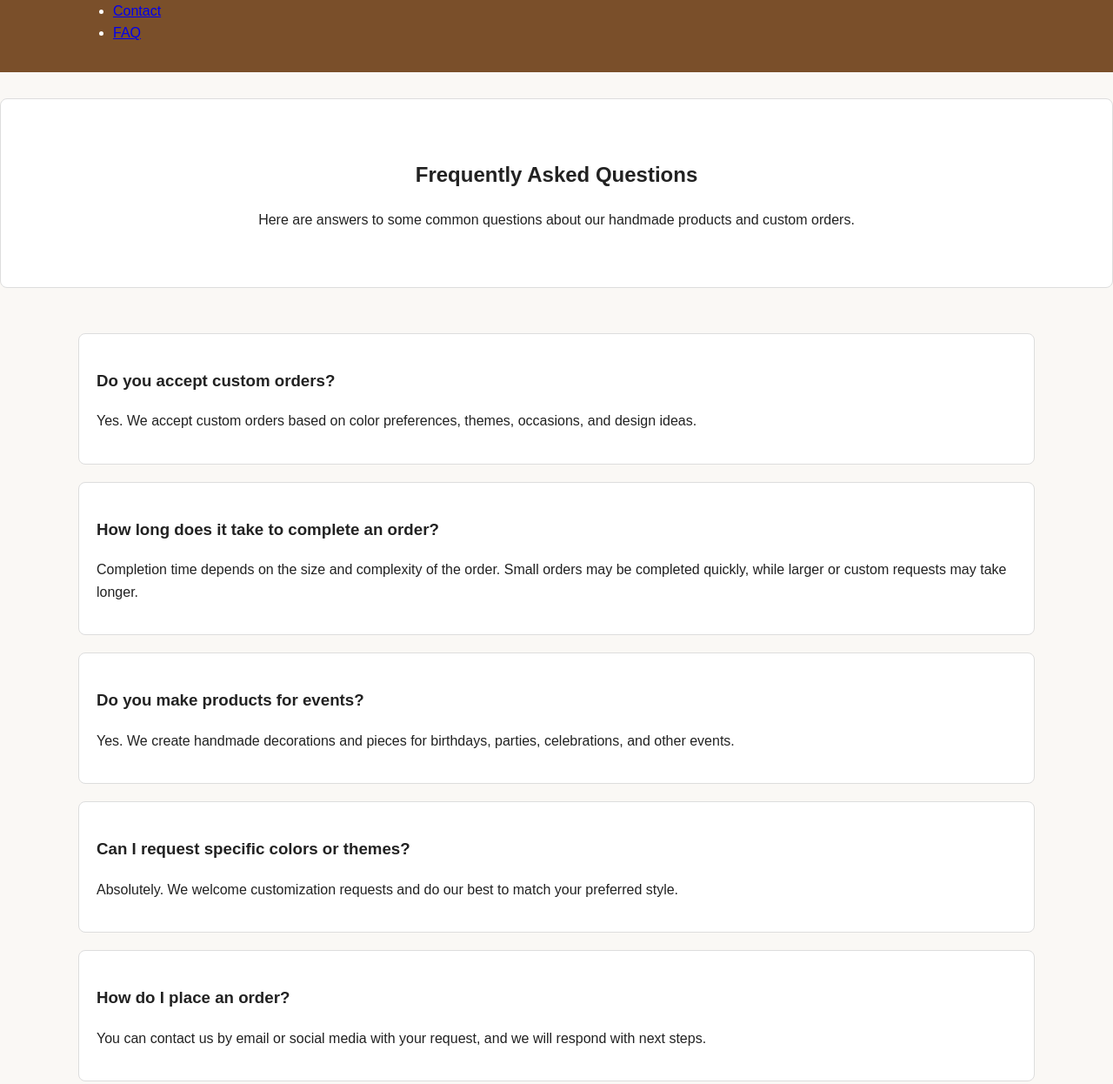
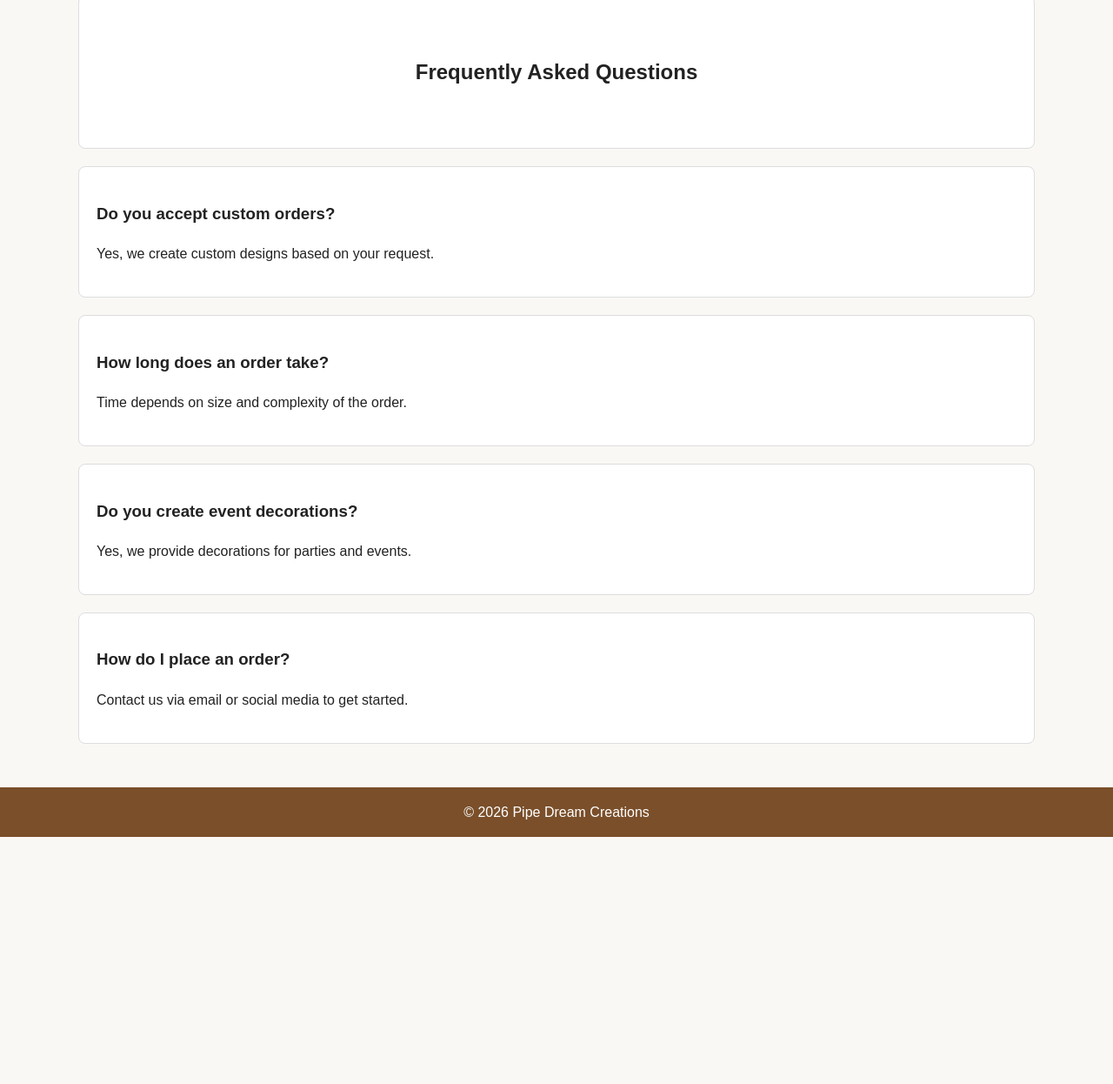
Before and after one commit to ronnelled/Pipe-Dream-Creations, a plain HTML site: page pages/faq.html in a window 1280 px wide. Shown: the part 187-1433 px from the top of the page at 87% size. After the commit the page ends 1149 px from the top, so only its background shows below. Drawn offline with Linux system fonts and the light colour scheme.

Commit message:
Update faq.html

```diff
--- a/pages/faq.html
+++ b/pages/faq.html
@@ -4,82 +4,66 @@
   <meta charset="UTF-8" />
   <meta name="viewport" content="width=device-width, initial-scale=1.0" />
   <title>FAQ | Pipe Dream Creations</title>
-  <meta name="description" content="Frequently asked questions about Pipe Dream Creations, custom orders, shipping, and handmade products." />
   <link rel="stylesheet" href="../Week 5/css/styles.css" />
 </head>
+
 <body>
 <a class="skip-link" href="#main-content">Skip to main content</a>
 
 <header>
   <div class="container">
     <h1>Pipe Dream Creations</h1>
-      <nav aria-label="Main navigation">
-        <ul>
+    <nav>
+      <ul class="nav-list">
         <li><a href="../index.html">Home</a></li>
         <li><a href="about.html">About</a></li>
         <li><a href="products.html">Products</a></li>
         <li><a href="contact.html">Contact</a></li>
-          <li><a href="faq.html" aria-current="page">FAQ</a></li>
+        <li><a href="faq.html">FAQ</a></li>
       </ul>
     </nav>
   </div>
 </header>
 
-  <main id="main-content">
+<main id="main-content" class="container">
+
   <section class="hero">
-      <div class="container">
     <h2>Frequently Asked Questions</h2>
-        <p>
-          Here are answers to some common questions about our handmade products and custom orders.
-        </p>
-      </div>
   </section>
 
-    <section class="content-section">
-      <div class="container">
-        <article class="faq-item">
+  <section>
+
+    <div class="faq-item">
       <h3>Do you accept custom orders?</h3>
-          <p>
-            Yes. We accept custom orders based on color preferences, themes, occasions, and design ideas.
-          </p>
-        </article>
+      <p>Yes, we create custom designs based on your request.</p>
+    </div>
 
-        <article class="faq-item">
-          <h3>How long does it take to complete an order?</h3>
-          <p>
-            Completion time depends on the size and complexity of the order. Small orders may be completed quickly,
-            while larger or custom requests may take longer.
-          </p>
-        </article>
+    <div class="faq-item">
+      <h3>How long does an order take?</h3>
+      <p>Time depends on size and complexity of the order.</p>
+    </div>
 
-        <article class="faq-item">
-          <h3>Do you make products for events?</h3>
-          <p>
-            Yes. We create handmade decorations and pieces for birthdays, parties, celebrations, and other events.
-          </p>
-        </article>
+    <div class="faq-item">
+      <h3>Do you create event decorations?</h3>
+      <p>Yes, we provide decorations for parties and events.</p>
+    </div>
 
-        <article class="faq-item">
-          <h3>Can I request specific colors or themes?</h3>
-          <p>
-            Absolutely. We welcome customization requests and do our best to match your preferred style.
-          </p>
-        </article>
+    <div class="faq-item">
+      <h3>How do I place an order?</h3>
+      <p>Contact us via email or social media to get started.</p>
+    </div>
 
-        <article class="faq-item">
-          <h3>How do I place an order?</h3>
-          <p>
-            You can contact us by email or social media with your request, and we will respond with next steps.
-          </p>
-        </article>
-      </div>
   </section>
+
 </main>
 
 <footer>
   <div class="container">
-      <p>&copy; 2026 Pipe Dream Creations. All rights reserved.</p>
+    <p>&copy; 2026 Pipe Dream Creations</p>
   </div>
 </footer>
+
 </body>
 </html>
+</body>
+</html>
```
Lines whose indentation alone changed are shown as unchanged.
